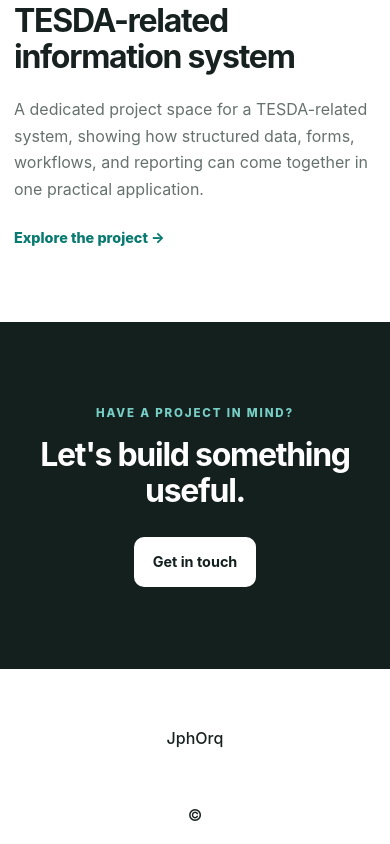
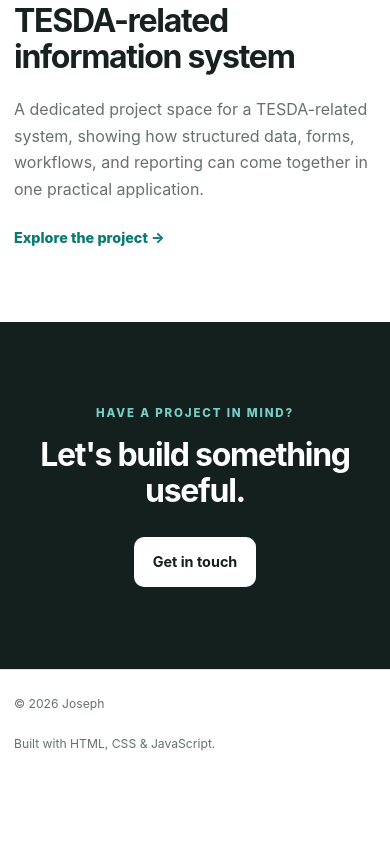
Before and after one commit to JphOrq/Developer-Portfolio, a plain HTML site: page index.html in a window 390 px wide. Shown: the part 2729-3573 px from the top of the page. After the commit the page ends 3507 px from the top, so only its background shows below. Drawn offline with Linux system fonts and the light colour scheme.

Commit message:
update all

```diff
--- a/css/style.css
+++ b/css/style.css
@@ -828,36 +828,4 @@
   .mini-cta .button {
     margin-top: 20px;
   }
-
-  /* footer */
-  .main-footer {
-    display: flex;
-    justify-content: center;
-    align-items: center;
-    width: 100%;
-    margin-top: 2.5rem;
-    padding: 1rem 0;
-    text-align: center;
-  }
-
-  .main-footer p {
-    margin: 0;
-    font-weight: 500;
-  }
-
-  .main-footer a {
-    text-decoration: none;
-    color: black;
-  }
-
-  .main-footer img {
-    width: 24px;
-    height: 24px;
-    vertical-align: middle;
-    transition: transform 0.4s ease-in-out;
-  }
-
-  .main-footer a:hover img {
-    transform: scale(1.3) rotate(360deg);
-  }
 }
--- a/index.html
+++ b/index.html
@@ -152,18 +152,12 @@
       </section>
     </main>
 
-    <footer class="main-footer">
-      <p>
-        JphOrq
-        <a href="https://github.com/JphOrq" target="_blank" rel="noopener">
-          <img src="images/GitHub.png" alt="GitHub" width="24" height="24" />
-        </a>
-        <br />
-        &copy; <span id="currentYear"></span>
-        <!-- &copy; 2026-<span id="currentYear"></span> -->
-      </p>
+    <footer class="site-footer">
+      <div class="container footer-wrap">
+        <span>© <span data-year></span> Joseph</span
+        ><span>Built with HTML, CSS & JavaScript.</span>
+      </div>
     </footer>
-
     <script src="js/script.js"></script>
   </body>
 </html>
--- a/js/script.js
+++ b/js/script.js
@@ -161,9 +161,3 @@
 
   projectGrid.appendChild(article);
 });
-
-// Get the current year
-const currentYear = new Date().getFullYear();
-
-// Update the content of the element with id="currentYear"
-document.getElementById("currentYear").textContent = currentYear;
```
Also changed, not shown: about.html (+1 -0 lines), contact.html (+8 -4 lines), projects.html (+1 -0 lines), tesda-project.html (+1 -0 lines).
